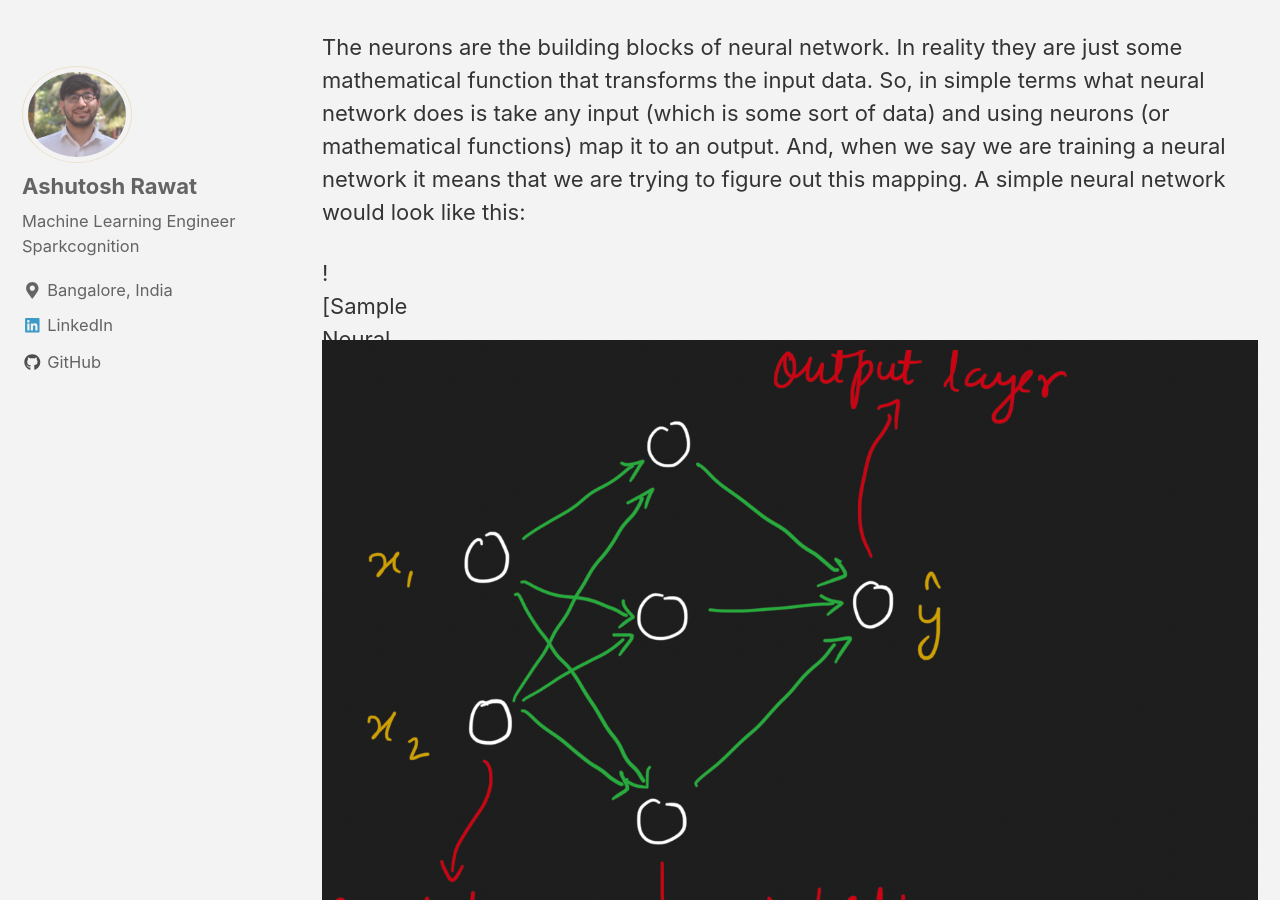
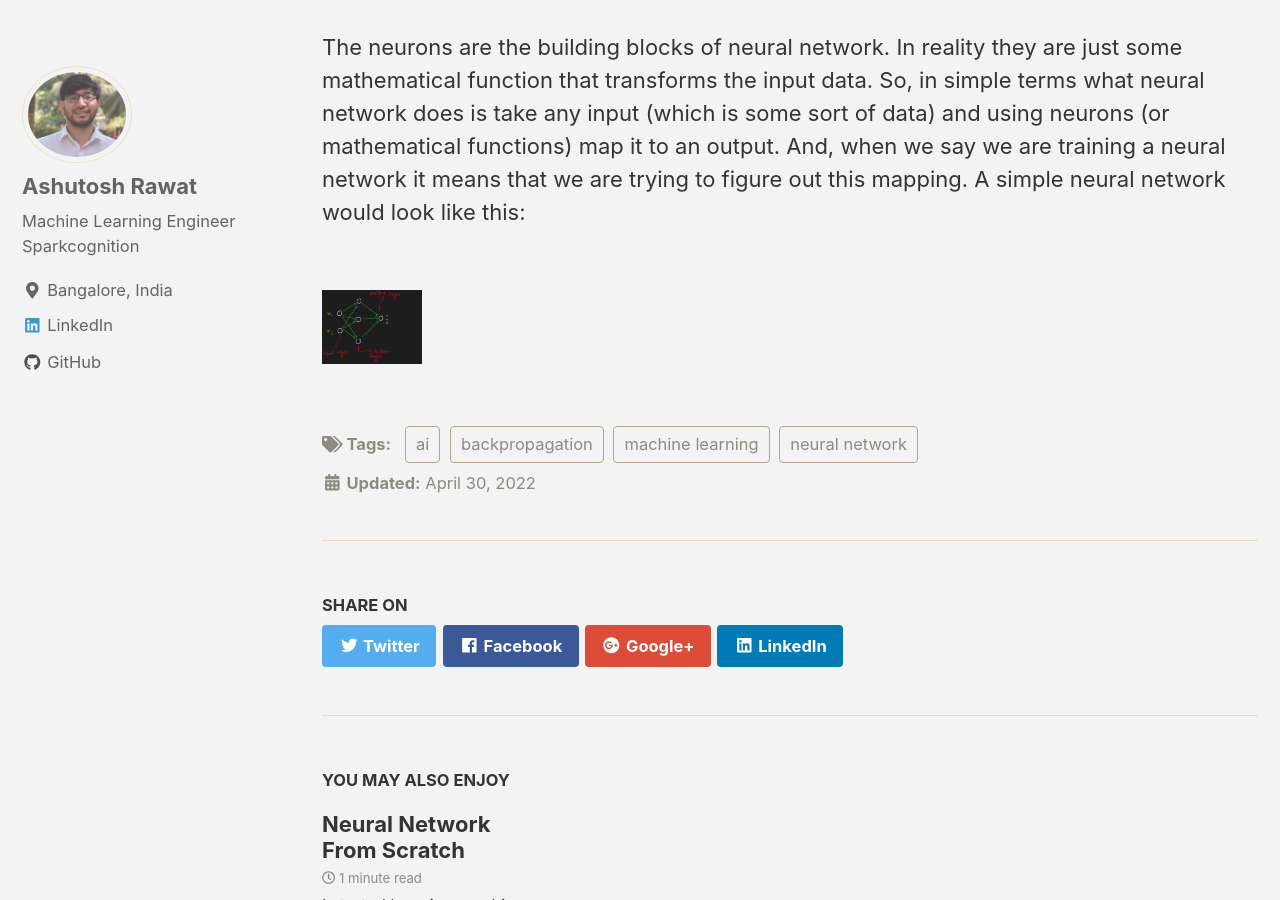
Before and after one commit to ashutoshrawat/ashutoshrawat.github.io, a Jekyll site: the page built from _posts/2022-04-30-nn-from-scratch.md, in a window 1280 px wide and 900 px high, scrolled down 830 px. Built offline with Jekyll 4.4.1, drawn with Linux system fonts in a browser that asks for light colours; nearby versions of some CDN libraries.

Commit message:
Update 2022-04-30-nn-from-scratch.md

```diff
--- a/_posts/2022-04-30-nn-from-scratch.md
+++ b/_posts/2022-04-30-nn-from-scratch.md
@@ -14,9 +14,5 @@
 
 The neurons are the building blocks of neural network. In reality they are just some mathematical function that transforms the input data. So, in simple terms what neural network does is take any input (which is some sort of data) and using neurons (or mathematical functions) map it to an output. And, when we say we are training a neural network it means that we are trying to figure out this mapping. A simple neural network would look like this:
 
-<div style="width:50px; height:50px">
-![Sample Neural Network](/assets/images/nn_from_scratch/simple_nn.png)
-</div>
-
 <br/>
-<img src ="https://raw.githubusercontent.com/ashutoshrawat/ashutoshrawat.github.io/master/assets/images/nn_from_scratch/simple_nn.png" align='center'> <br/>
+<img src ="https://raw.githubusercontent.com/ashutoshrawat/ashutoshrawat.github.io/master/assets/images/nn_from_scratch/simple_nn.png" align='center' width='100' height='100'> <br/>
```
